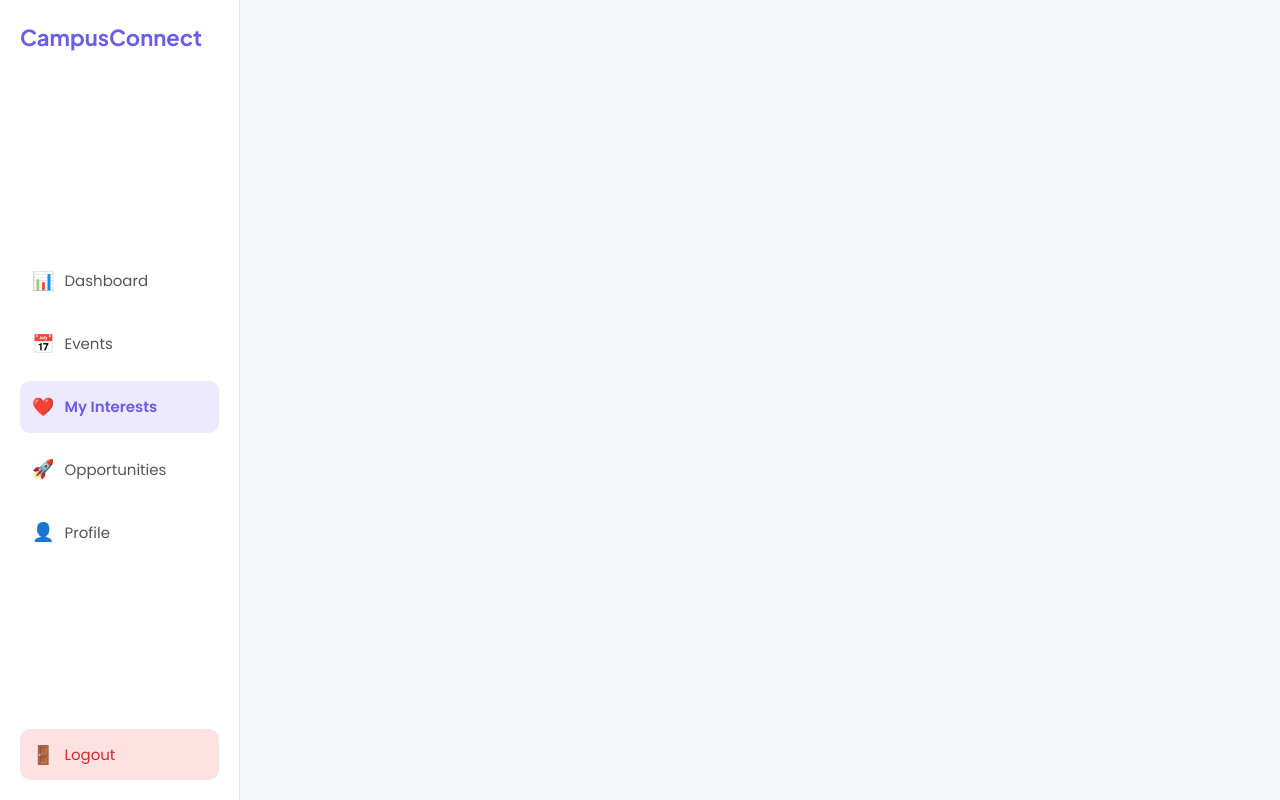
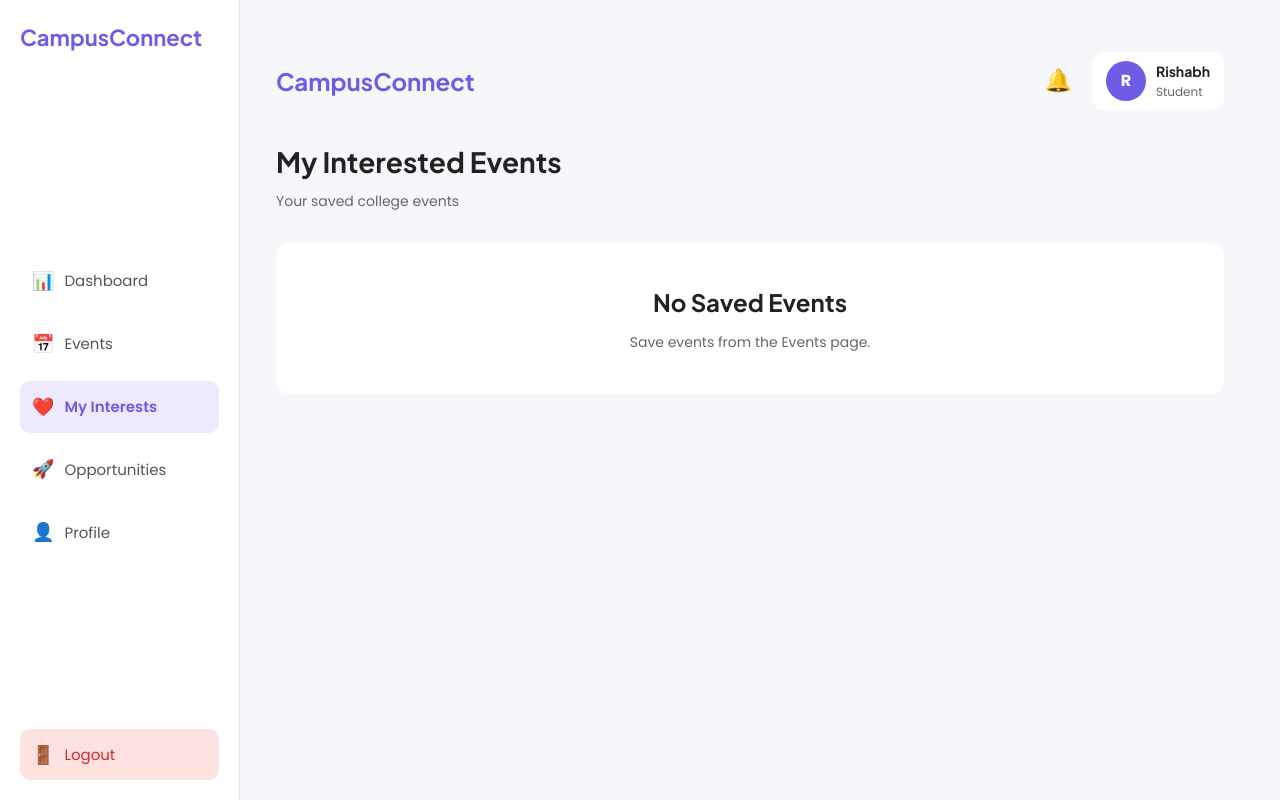
Before and after one commit to risrajawat/CampusConnect, a React (Vite) app: page /saved in a window 1280 px wide. Built offline with nearby package versions, Linux system fonts and the light colour scheme.

Commit message:
Events pages implemented

```diff
--- a/src/components/Navbar/Navbar.css
+++ b/src/components/Navbar/Navbar.css
@@ -1,45 +1,69 @@
+/* Navbar */
+
 .navbar {
-    display: flex;
-    justify-content: space-between;
-    align-items: center;
-    padding: 15px 30px;
-    background: rgb(240, 230, 212);
-    color: rgb(6, 104, 6);
+  display: flex;
+  justify-content: space-between;
+  align-items: center;
+  margin-bottom: 30px;
 }
 
-.logo {
-    margin: 0;
-    font-size: 20px;
-    font-weight: bold;
+/* Title */
+
+.navbar-text h2 {
+  font-size: 24px;
+  color: #6c5ce7;
 }
 
-.nav-links {
-    display: flex;
-    gap: 10px;
+/* Right Side */
+
+.navbar-user {
+  display: flex;
+  align-items: center;
+  gap: 20px;
 }
 
-.nav-links button {
-    background: rgb(6, 104, 6);
-    color: white;
-    border: none;
-    padding: 8px 14px;
-    border-radius: 6px;
-    cursor: pointer;
-    font-weight: bold;
-    transition: all 0.3s ease;
+/* Notification */
+
+.notification {
+  font-size: 22px;
+  cursor: pointer;
 }
 
-.nav-links button:hover {
-    background: rgb(8, 130, 8);
-    transform: translateY(-2px);
-    box-shadow: 0 4px 6px rgba(0,0,0,0.1);
+/* Profile */
+
+.profile {
+  display: flex;
+  align-items: center;
+  gap: 10px;
+  background: white;
+  padding: 8px 14px;
+  border-radius: 12px;
 }
 
-.logout {
-    background: #ef4444;
-    color: white;
+/* Profile Image */
+
+.profile-image {
+  width: 40px;
+  height: 40px;
+  background: #6c5ce7;
+  color: white;
+  border-radius: 50%;
+
+  display: flex;
+  align-items: center;
+  justify-content: center;
+
+  font-weight: bold;
 }
 
-.logout:hover {
-    background: #dc2626;
+/* User Info */
+
+.profile h4 {
+  font-size: 14px;
+  color: #222;
 }
+
+.profile p {
+  font-size: 12px;
+  color: #666;
+}
--- a/src/components/Navbar/Navbar.jsx
+++ b/src/components/Navbar/Navbar.jsx
@@ -1,16 +1,36 @@
-import { useNavigate } from "react-router-dom";
 import "./Navbar.css";
 
 function Navbar() {
-    const navigate = useNavigate();
+  return (
+    <div className="navbar">
 
-    return (
-        <div className="navbar" style={{ justifyContent: "flex-end" }}>
-            <div className="navLinks">
-                <button onClick={() => navigate("/profile")}>My Account</button>
-            </div>
+      {/* Left Side */}
+      <div className="navbar-text">
+        <h2>CampusConnect</h2>
+      </div>
+
+      {/* Right Side */}
+      <div className="navbar-user">
+
+        <div className="notification">
+          🔔
         </div>
-    );
+
+        <div className="profile">
+          <div className="profile-image">
+            R
+          </div>
+
+          <div>
+            <h4>Rishabh</h4>
+            <p>Student</p>
+          </div>
+        </div>
+
+      </div>
+
+    </div>
+  );
 }
 
 export default Navbar;
--- a/src/pages/Events/Events.jsx
+++ b/src/pages/Events/Events.jsx
@@ -1,17 +1,128 @@
+import { useState } from "react";
+
+import Navbar from "../../components/Navbar/Navbar";
+import SearchBar from "../../components/SearchBar/SearchBar";
+import FilterSort from "../../components/FilterSort/FilterSort";
+import EventCard from "../../components/Card/Card";
+
 import events from "../../data/events";
-import Card from "../../components/Card/Card";
-import "./events.css"
+
+import "./Events.css";
 
 function Events() {
+
+  const [search, setSearch] = useState("");
+  const [category, setCategory] = useState("All");
+  const [sortBy, setSortBy] = useState("Upcoming");
+
+  // Get saved ids
+  const savedIds =
+    JSON.parse(localStorage.getItem("savedEvents")) || [];
+
+  // Save / Remove event
+  const toggleInterest = (id) => {
+
+    let updatedIds;
+
+    if (savedIds.includes(id)) {
+
+      updatedIds = savedIds.filter(
+        (eventId) => eventId !== id
+      );
+
+    } else {
+
+      updatedIds = [...savedIds, id];
+    }
+
+    localStorage.setItem(
+      "savedEvents",
+      JSON.stringify(updatedIds)
+    );
+
+    window.location.reload();
+  };
+
+  // Filter Events
+  let filteredEvents = events.filter((event) => {
+
+    // Search
+    const matchesSearch =
+      event.title.toLowerCase().includes(search.toLowerCase());
+
+    // Category
+    const matchesCategory =
+      category === "All" || event.category === category;
+
+    return matchesSearch && matchesCategory;
+  });
+
+  // Sort Events
+  if (sortBy === "A-Z") {
+
+    filteredEvents.sort((a, b) =>
+      a.title.localeCompare(b.title)
+    );
+
+  }
+
+  if (sortBy === "Z-A") {
+
+    filteredEvents.sort((a, b) =>
+      b.title.localeCompare(a.title)
+    );
+
+  }
+
   return (
-    <div>
-      <h1>Events</h1>
+    <div className="events-page">
 
-      <div className="grid">
-        {events.map((event) => (
-          <Card key={event.id} event={event} />
+      <Navbar />
+
+      {/* Header */}
+      <div className="events-header">
+
+        <h1>Campus Events</h1>
+
+        <p>
+          Discover exciting college events
+        </p>
+
+      </div>
+
+      {/* Search + Filter */}
+      <div className="top-section">
+
+        <SearchBar
+          value={search}
+          onChange={setSearch}
+        />
+
+        <FilterSort
+          activeCategory={category}
+          onCategoryChange={setCategory}
+          sortBy={sortBy}
+          onSortChange={setSortBy}
+        />
+
+      </div>
+
+      {/* Event Cards */}
+      <div className="events-grid">
+
+        {filteredEvents.map((event) => (
+
+          <EventCard
+            key={event.id}
+            event={event}
+            isInterested={savedIds.includes(event.id)}
+            onToggleInterest={toggleInterest}
+          />
+
         ))}
+
       </div>
+
     </div>
   );
 }
--- a/src/pages/Events/events.css
+++ b/src/pages/Events/events.css
@@ -1,18 +1,59 @@
-.top {
+/* Events Page */
+
+.events-page {
+  padding: 20px;
+}
+
+/* Header */
+
+.events-header {
+  margin-bottom: 25px;
+}
+
+.events-header h1 {
+  font-size: 30px;
+  color: #222;
+  margin-bottom: 5px;
+}
+
+.events-header p {
+  color: #666;
+  font-size: 14px;
+}
+
+/* Top Section */
+
+.top-section {
   display: flex;
   justify-content: space-between;
   align-items: center;
-  margin-bottom: 20px;
+  gap: 20px;
+  margin-bottom: 25px;
+  flex-wrap: wrap;
 }
 
-.top input {
-  padding: 10px;
-  width: 250px;
-  border-radius: 8px;
-  border: 1px solid #ddd;
+/* Events Grid */
+
+.events-grid {
+  display: grid;
+  grid-template-columns: repeat(3, 1fr);
+  gap: 20px;
 }
 
-.top select {
-  padding: 10px;
-  border-radius: 8px;
+/* Responsive */
+
+@media (max-width: 992px) {
+
+  .events-grid {
+    grid-template-columns: repeat(2, 1fr);
+  }
+
 }
+
+@media (max-width: 600px) {
+
+  .events-grid {
+    grid-template-columns: 1fr;
+  }
+
+}
--- a/src/pages/SavedEvents/SavedEvents.css
+++ b/src/pages/SavedEvents/SavedEvents.css
@@ -0,0 +1,64 @@
+/* Saved Events Page */
+
+.saved-page {
+  padding: 20px;
+}
+
+/* Header */
+
+.saved-header {
+  margin-bottom: 25px;
+}
+
+.saved-header h1 {
+  font-size: 28px;
+  margin-bottom: 6px;
+  color: #222;
+}
+
+.saved-header p {
+  color: #666;
+  font-size: 14px;
+}
+
+/* Grid */
+
+.saved-grid {
+  display: grid;
+  grid-template-columns: repeat(3, 1fr);
+  gap: 20px;
+}
+
+/* Empty State */
+
+.empty-state {
+  background: white;
+  padding: 40px;
+  border-radius: 14px;
+  text-align: center;
+  margin-top: 30px;
+}
+
+.empty-state h2 {
+  margin-bottom: 10px;
+  color: #222;
+}
+
+.empty-state p {
+  color: #666;
+  font-size: 14px;
+}
+
+/* Responsive */
+
+@media (max-width: 992px) {
+  .saved-grid {
+    grid-template-columns: repeat(2, 1fr);
+  }
+}
+
+@media (max-width: 600px) {
+  .saved-grid {
+    grid-template-columns: 1fr;
+  }
+}
--- a/src/pages/SavedEvents/SavedEvents.jsx
+++ b/src/pages/SavedEvents/SavedEvents.jsx
@@ -1,11 +1,76 @@
+import Navbar from "../../components/Navbar/Navbar";
+import EventCard from "../../components/Card/Card";
 
+import events from "../../data/events";
 
-const SavedEvents = () => {
+import "./SavedEvents.css";
+
+function SavedEvents() {
+
+  // Get saved event ids from localStorage
+  const savedIds =
+    JSON.parse(localStorage.getItem("savedEvents")) || [];
+
+  // Get only saved events
+  const savedEvents = events.filter((event) =>
+    savedIds.includes(event.id)
+  );
+
+  // Remove saved event
+  const removeEvent = (id) => {
+
+    const updatedIds = savedIds.filter(
+      (eventId) => eventId !== id
+    );
+
+    localStorage.setItem(
+      "savedEvents",
+      JSON.stringify(updatedIds)
+    );
+
+    // Refresh page
+    window.location.reload();
+  };
+
   return (
-    <div>
+    <div className="saved-page">
+
+      <Navbar />
+
+      <div className="saved-header">
+        <h1>My Interested Events</h1>
+        <p>Your saved college events</p>
+      </div>
+
+      {/* If no saved events */}
+      {savedEvents.length === 0 ? (
+
+        <div className="empty-state">
+          <h2>No Saved Events</h2>
+          <p>Save events from the Events page.</p>
+        </div>
+
+      ) : (
+
+        <div className="saved-grid">
+
+          {savedEvents.map((event) => (
+
+            <EventCard
+              key={event.id}
+              event={event}
+              isInterested={true}
+              onToggleInterest={removeEvent}
+            />
+
+          ))}
+
+        </div>
+
+      )}
 
     </div>
-  )
+  );
 }
 
-export default SavedEvents
+export default SavedEvents;
```
